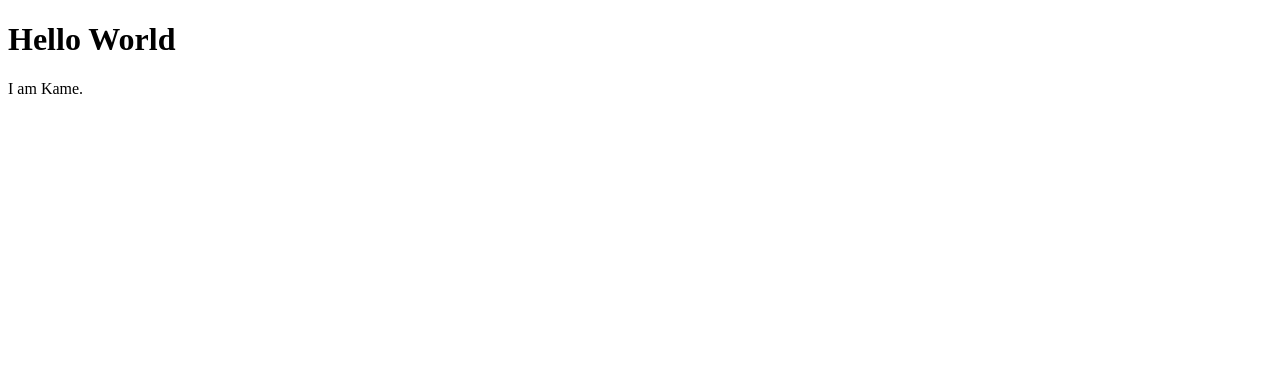
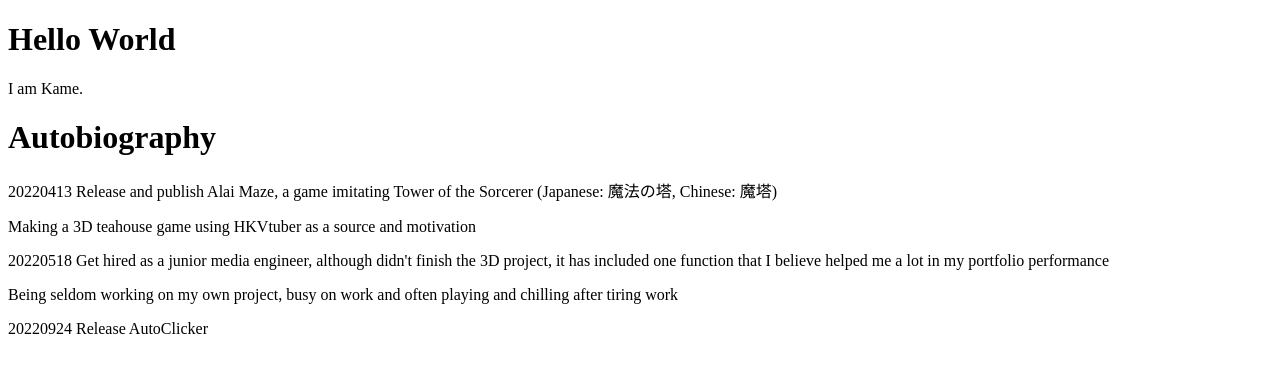
Before and after one commit to Shellcial/Shellcial.github.io, a plain HTML site: page docs/index.html in a window 1280 px wide. Drawn offline with Linux system fonts and the light colour scheme.

Commit message:
Update index.html

```diff
--- a/docs/index.html
+++ b/docs/index.html
@@ -3,5 +3,11 @@
     <body>
         <h1>Hello World</h1>
         <p>I am Kame.</p>
+        <h1>Autobiography</h1>
+        <p>20220413 Release and publish Alai Maze, a game imitating Tower of the Sorcerer (Japanese: 魔法の塔, Chinese: 魔塔)</p>
+        <p>Making a 3D teahouse game using HKVtuber as a source and motivation</p>
+        <p>20220518 Get hired as a junior media engineer, although didn't finish the 3D project, it has included one function that I believe helped me a lot in my portfolio performance</p>
+        Being seldom working on my own project, busy on work and often playing and chilling after tiring work
+        <p>20220924 Release AutoClicker</p>
     </body>
 </html>
```
